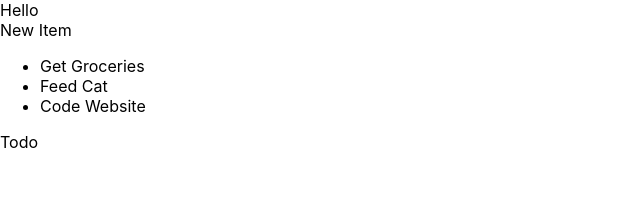
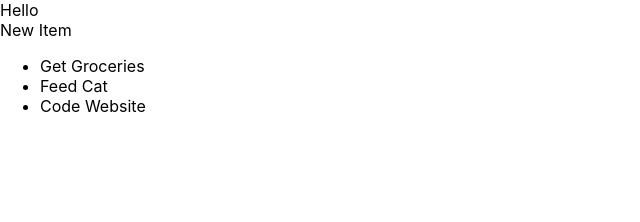
Before and after one commit to hentschellj/todo-list, a React (Create React App) app: page / in a window 1280 px wide. Shown: the top 222 px of the page, without its empty margins (0-640 px from the left). Built offline with nearby package versions, Linux system fonts and the light colour scheme.

Commit message:
Moved todo list info to Todo component

```diff
--- a/src/components/Todo.js
+++ b/src/components/Todo.js
@@ -1,9 +1,13 @@
 import React from 'react'
 
 export default class Todo extends React.Component {
+  constructor(props) {
+   super(props)
+  }
+
   render() {
     return (
-      <div>Todo</div>
+      <li>{this.props.item}</li>
     )
   }
 }
--- a/src/components/TodoApp.js
+++ b/src/components/TodoApp.js
@@ -20,10 +20,9 @@ export default class TodoApp extends React.Component {
         <NewItem />
         <ul>
           {this.state.list.map((item) => {
-            return <li>{item}</li>;
+            return <Todo item={item} />
           })}
         </ul>
-        <Todo />
       </div>
     )
   }
```
